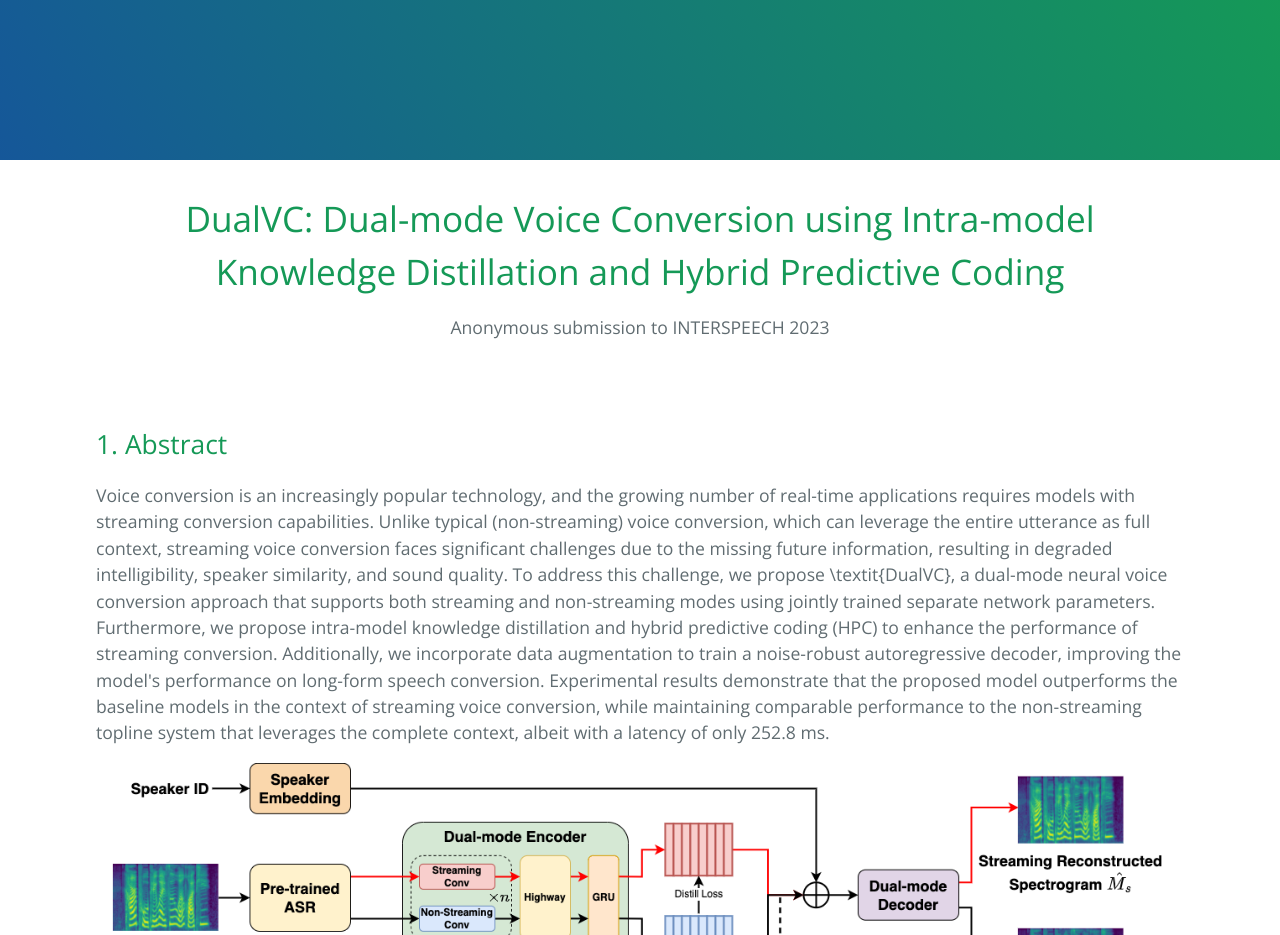
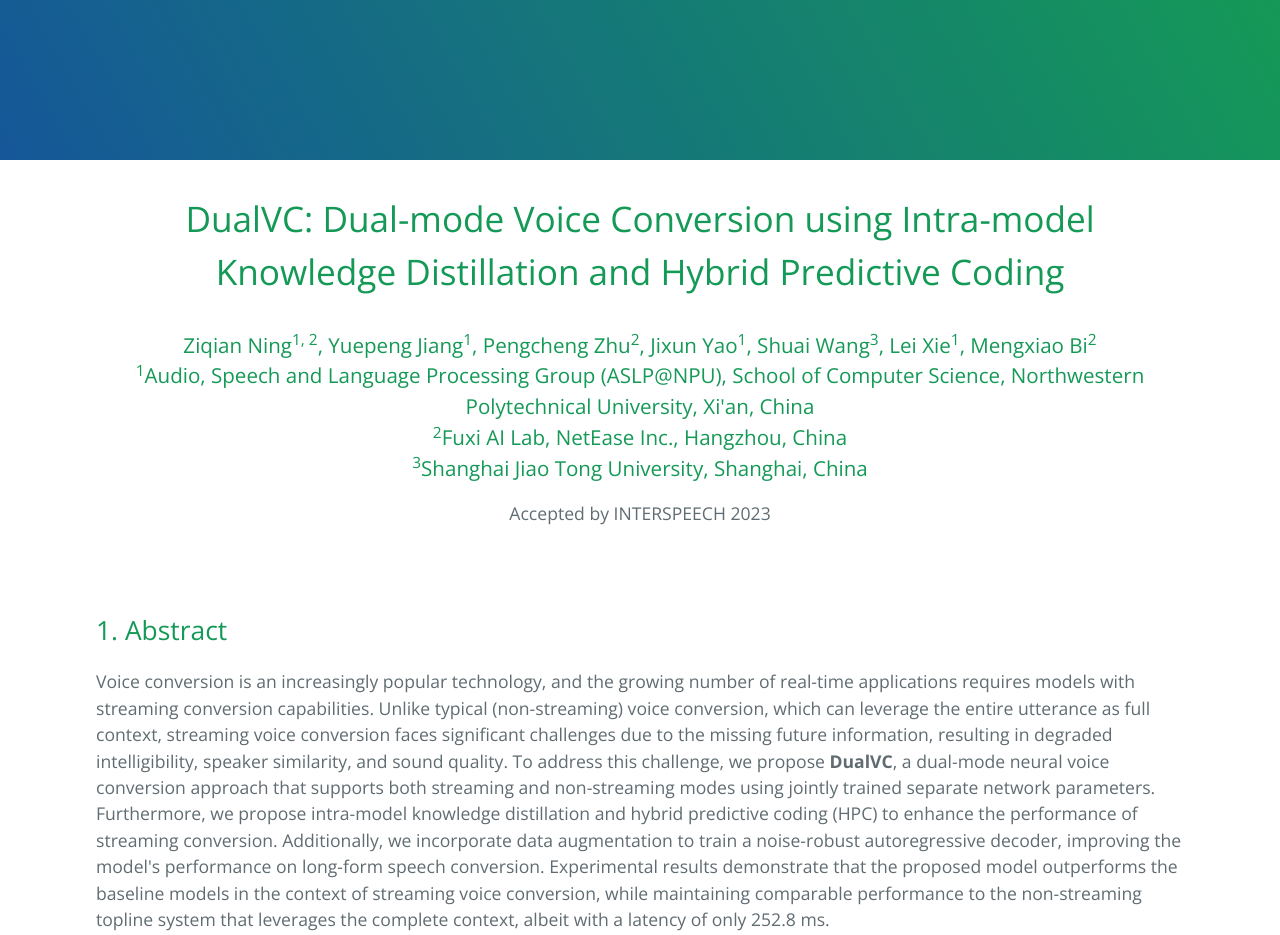
Before and after one commit to DualVC/DualVC.github.io, a plain HTML site: page index.html in a window 1280 px wide. Shown: the top 935 px of the page. Drawn offline with nearby package versions, Linux system fonts and the light colour scheme.

Commit message:
update authors

```diff
--- a/index.html
+++ b/index.html
@@ -32,12 +32,18 @@
       <center>DualVC: Dual-mode Voice Conversion using Intra-model Knowledge Distillation and Hybrid Predictive Coding</center>
     </h1>
 
-    <center>Anonymous submission to INTERSPEECH 2023</center>
+    <h3 id="">
+    <center>Ziqian Ning<sup>1, 2</sup>, Yuepeng Jiang<sup>1</sup>, Pengcheng Zhu<sup>2</sup>, Jixun Yao<sup>1</sup>, Shuai Wang<sup>3</sup>, Lei Xie<sup>1</sup>, Mengxiao Bi<sup>2</sup></center>
+    <center><sup>1</sup>Audio, Speech and Language Processing Group (ASLP@NPU), School of Computer Science, Northwestern Polytechnical University, Xi'an, China</center>
+    <center><sup>2</sup>Fuxi AI Lab, NetEase Inc., Hangzhou, China</center>
+    <center><sup>3</sup>Shanghai Jiao Tong University, Shanghai, China</center>
+    </h3>
+    <center>Accepted by INTERSPEECH 2023</center>
 
 
     <br><br>
     <h2 id="abstract">1. Abstract<a name="abstract"></a></h2>
-    <p>Voice conversion is an increasingly popular technology, and the growing number of real-time applications requires models with streaming conversion capabilities. Unlike typical (non-streaming) voice conversion, which can leverage the entire utterance as full context, streaming voice conversion faces significant challenges due to the missing future information, resulting in degraded intelligibility, speaker similarity, and sound quality. To address this challenge, we propose \textit{DualVC}, a dual-mode neural voice conversion approach that supports both streaming and non-streaming modes using jointly trained separate network parameters. Furthermore, we propose intra-model knowledge distillation and hybrid predictive coding (HPC) to enhance the performance of streaming conversion.
+    <p>Voice conversion is an increasingly popular technology, and the growing number of real-time applications requires models with streaming conversion capabilities. Unlike typical (non-streaming) voice conversion, which can leverage the entire utterance as full context, streaming voice conversion faces significant challenges due to the missing future information, resulting in degraded intelligibility, speaker similarity, and sound quality. To address this challenge, we propose <b>DualVC</b>, a dual-mode neural voice conversion approach that supports both streaming and non-streaming modes using jointly trained separate network parameters. Furthermore, we propose intra-model knowledge distillation and hybrid predictive coding (HPC) to enhance the performance of streaming conversion.
       Additionally, we incorporate data augmentation to train a noise-robust autoregressive decoder, improving the model's performance on long-form speech conversion. Experimental results demonstrate that the proposed model outperforms the baseline models in the context of streaming voice conversion, while maintaining comparable performance to the non-streaming topline system that leverages the complete context, albeit with a latency of only 252.8 ms.</p>
 
     <table frame=void rules=none>
```
Also changed, not shown: 1 other file.
